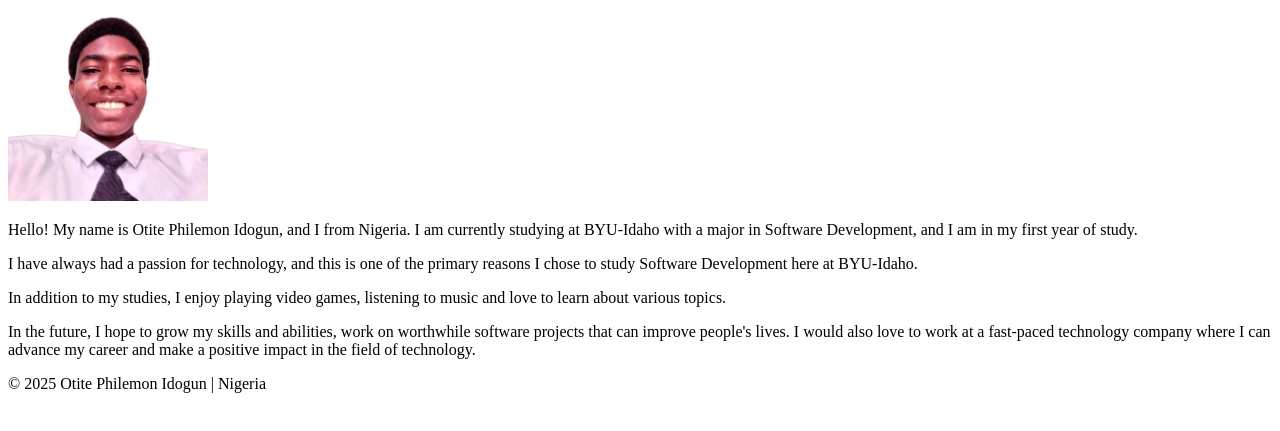
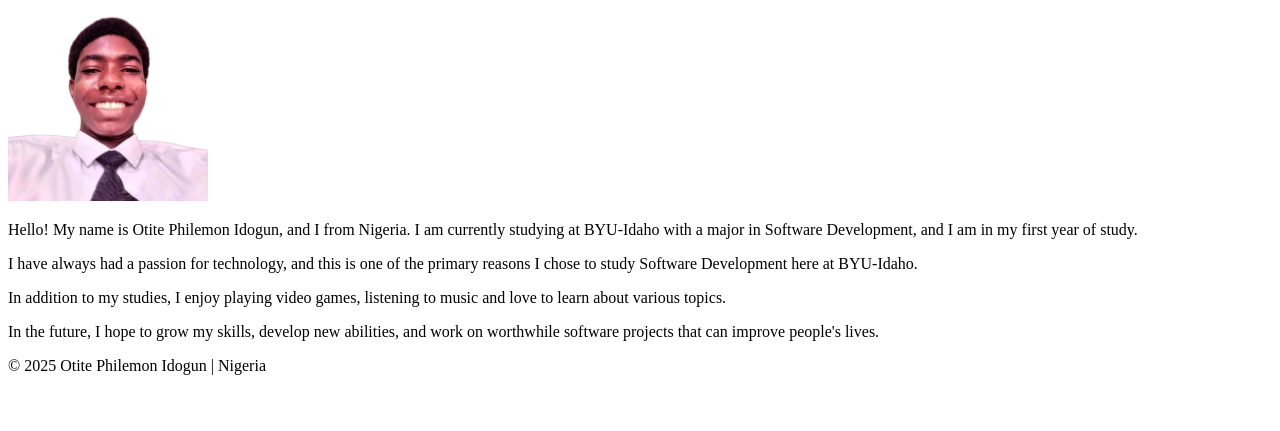
Before and after one commit to OtiteIdogun/wdd130, a plain HTML site: page index.html in a window 1280 px wide. Shown: the part 105-536 px from the top of the page. Drawn offline with Linux system fonts and the light colour scheme.

Commit message:
Update index.html

```diff
--- a/index.html
+++ b/index.html
@@ -23,7 +23,7 @@
 
       <p>In addition to my studies, I enjoy playing video games, listening to music and love to learn about various topics. </p>
 
-      <p>In the future, I hope to grow my skills and abilities, work on worthwhile software projects that can improve people's lives. I would also love to work at a fast-paced technology company where I can advance my career and make a positive impact in the field of technology.</p>
+      <p>In the future, I hope to grow my skills, develop new abilities, and work on worthwhile software projects that can improve people's lives. </p>
 
     </main>
     <footer>
```
